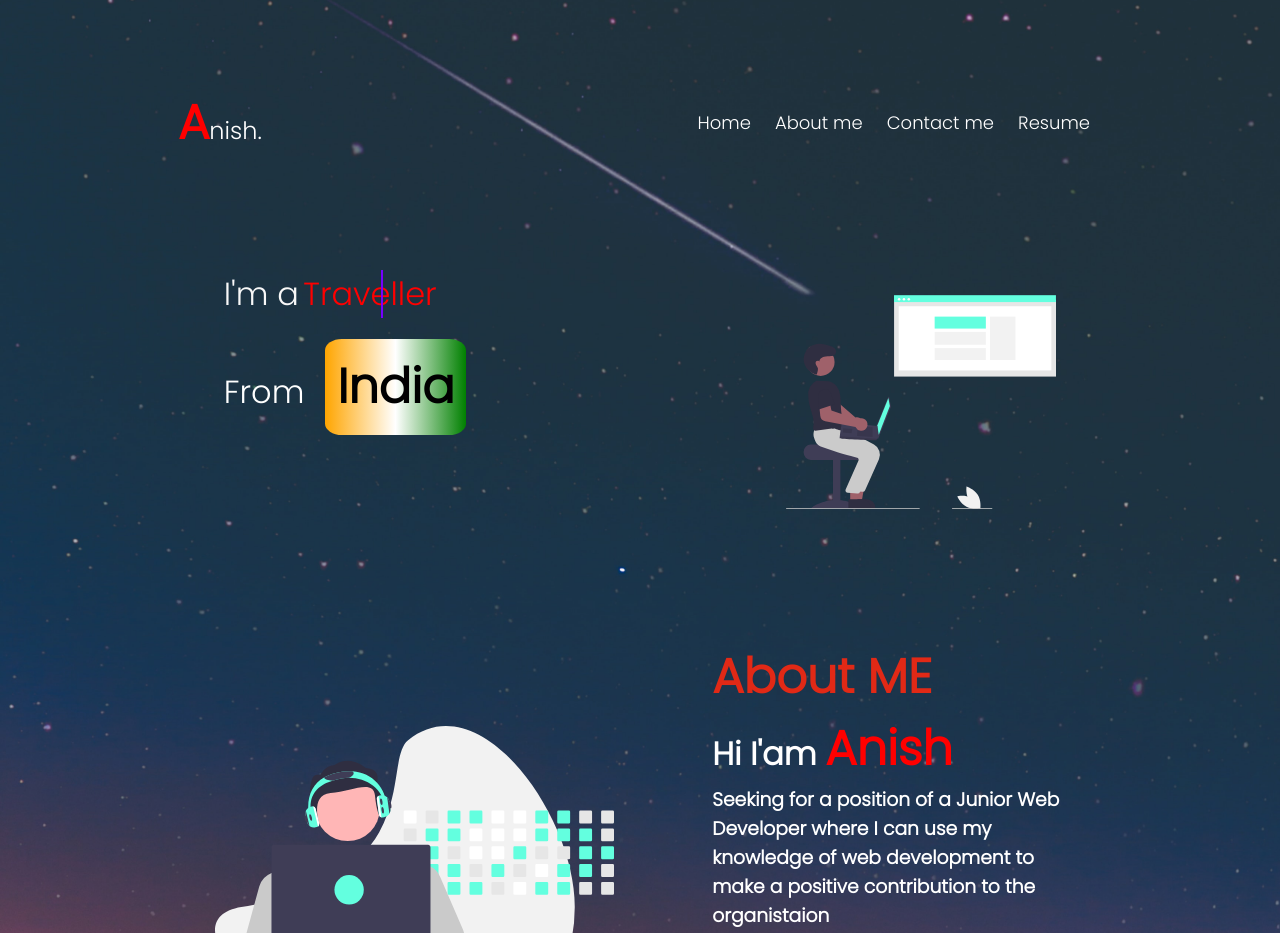
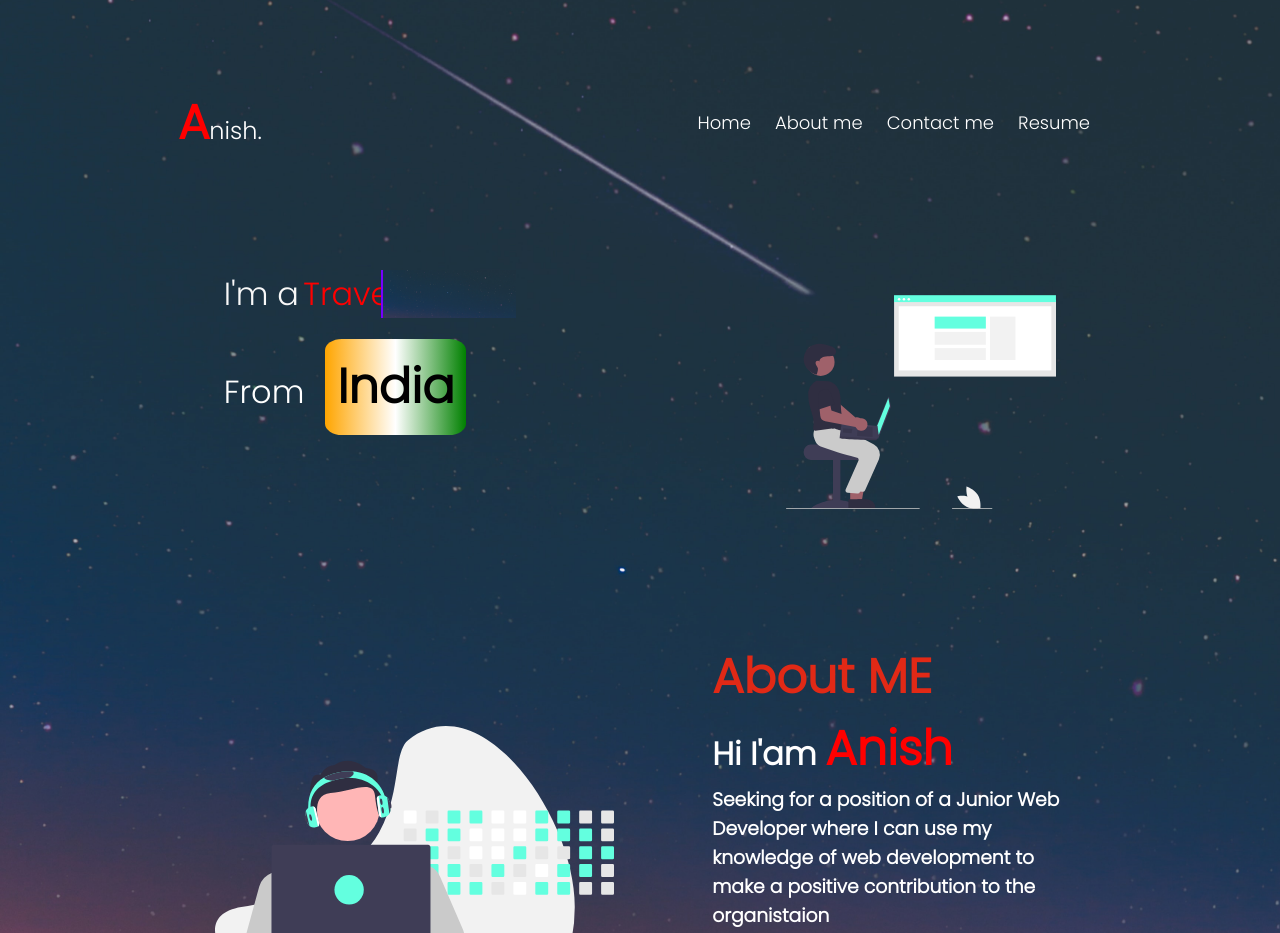
Before and after one commit to Anish0055/Portfolioproject, a plain HTML site: page index.html in a window 1280 px wide. Shown: the top 933 px of the page. Drawn offline with nearby package versions, Linux system fonts and the light colour scheme; the site is published under a folder, as on GitHub Pages, so addresses that start at the root find nothing.

Commit message:
third update to style.css

```diff
--- a/style.css
+++ b/style.css
@@ -157,7 +157,7 @@
 left: 0;
 height: 100%;
 width: 100%;
-background:url(/Nature.jpg);
+background:url(Nature.jpg);
 background-repeat: no-repeat;
 background-position: center center;
 background-size: cover;
```
